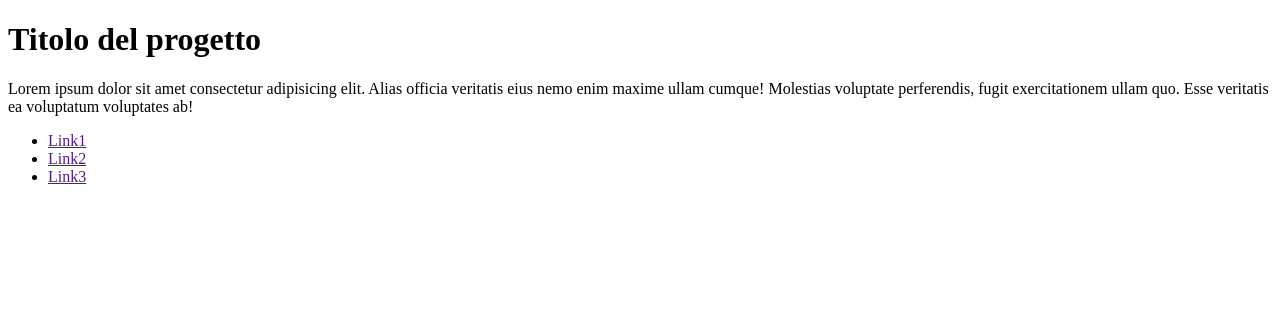
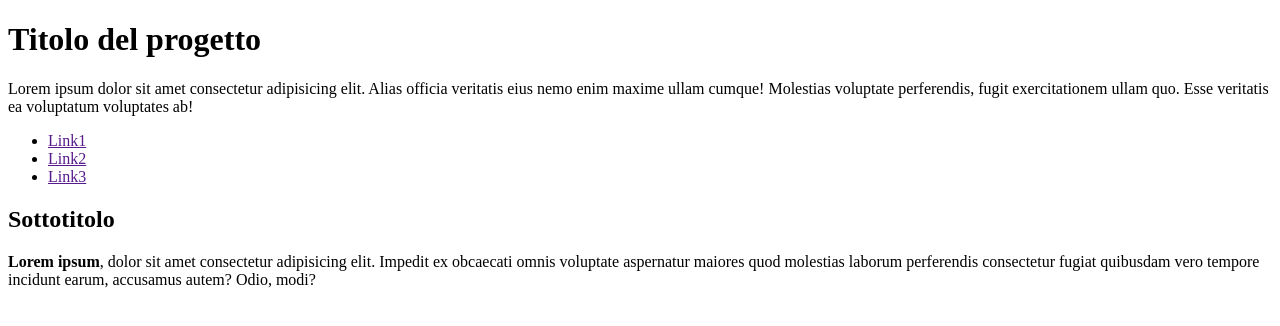
Before and after one commit to GiacomoMistretta/esercizio-GIT-singolo-Giacomo_Mistretta, a plain HTML site: page index.html in a window 1280 px wide. Drawn offline with Linux system fonts and the light colour scheme.

Commit message:
Aggiunta sottotitolo e rispettivo paragrafo

```diff
--- a/index.html
+++ b/index.html
@@ -18,7 +18,9 @@
     <li><a href="">Link3</a></li>
 </ul>
 
+<h2>Sottotitolo</h2>
 
+<p><strong>Lorem ipsum</strong>, dolor sit amet consectetur adipisicing elit. Impedit ex obcaecati omnis voluptate aspernatur maiores quod molestias laborum perferendis consectetur fugiat quibusdam vero tempore incidunt earum, accusamus autem? Odio, modi?</p>
 
 
 </body>
```
